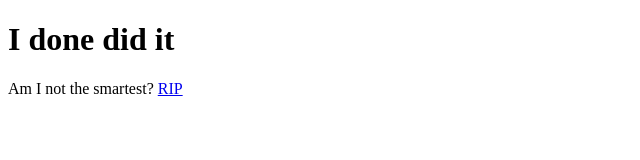
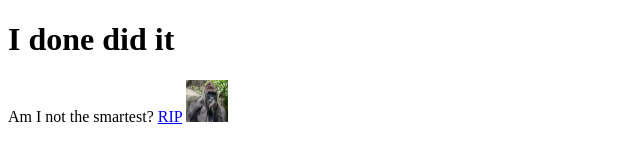
Before and after one commit to CaptainCondescending/CMCU9DC, a plain HTML site: page index.html in a window 1280 px wide. Shown: the whole page, without its empty margins (0-640 px from the left). Drawn offline with Linux system fonts and the light colour scheme.

Commit message:
Update index.html

```diff
--- a/index.html
+++ b/index.html
@@ -8,9 +8,9 @@
 <h1>I done did it</h1>
 <p>Am I not the smartest?
   <a href="http://captaincondescending.github.io/Harambe.jpg">RIP</a>
-  <a href="http://captaincondescending.github.io/Harambe.jpg"
-  <img src="http://captaincondescending.github.io/Harambe.jpg" alt="Harambe" style="width:120px;height:120px;border:0;">
-  </a>
+  <a href="http://captaincondescending.github.io/Harambe.jpg">
+  <img src="http://captaincondescending.github.io/Harambe.jpg" alt="Harambe" style="width:42px;height:42px;border:0;">
+</a>
   </p>
 
 </body>
```
